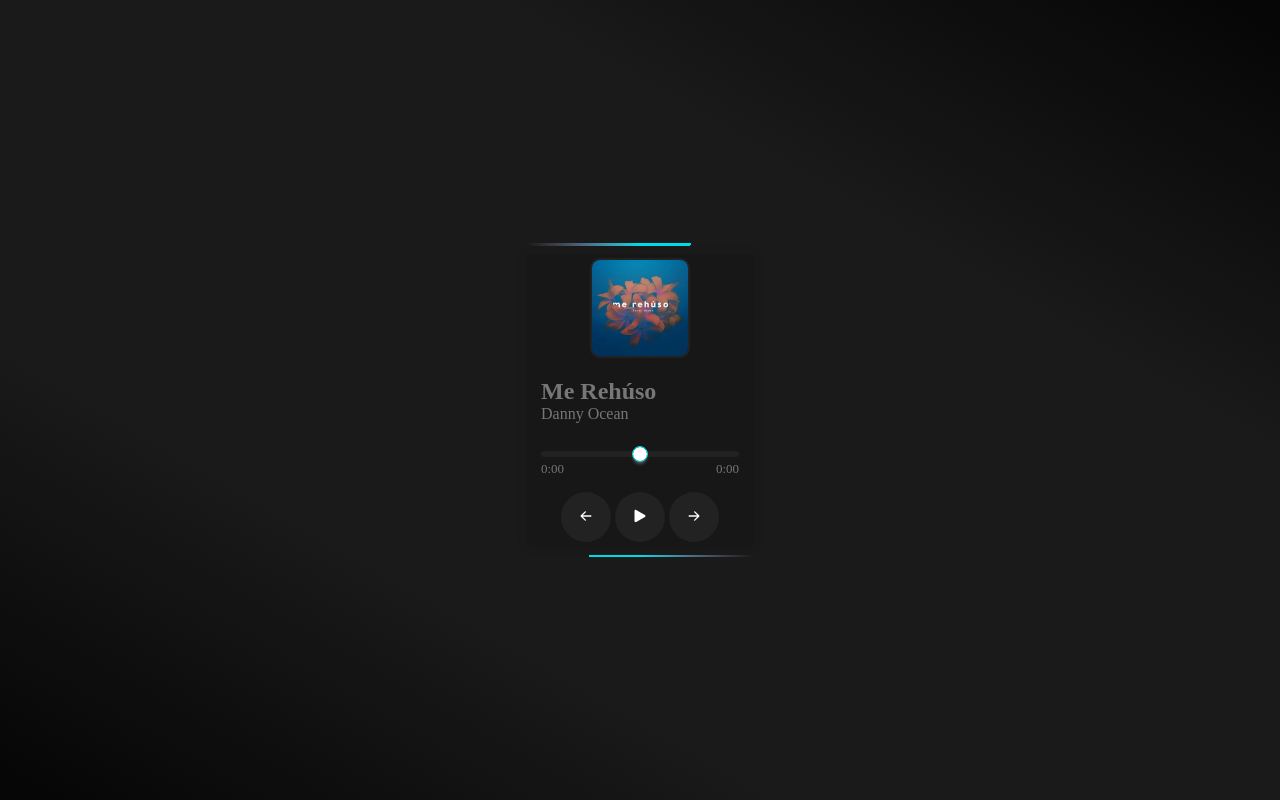
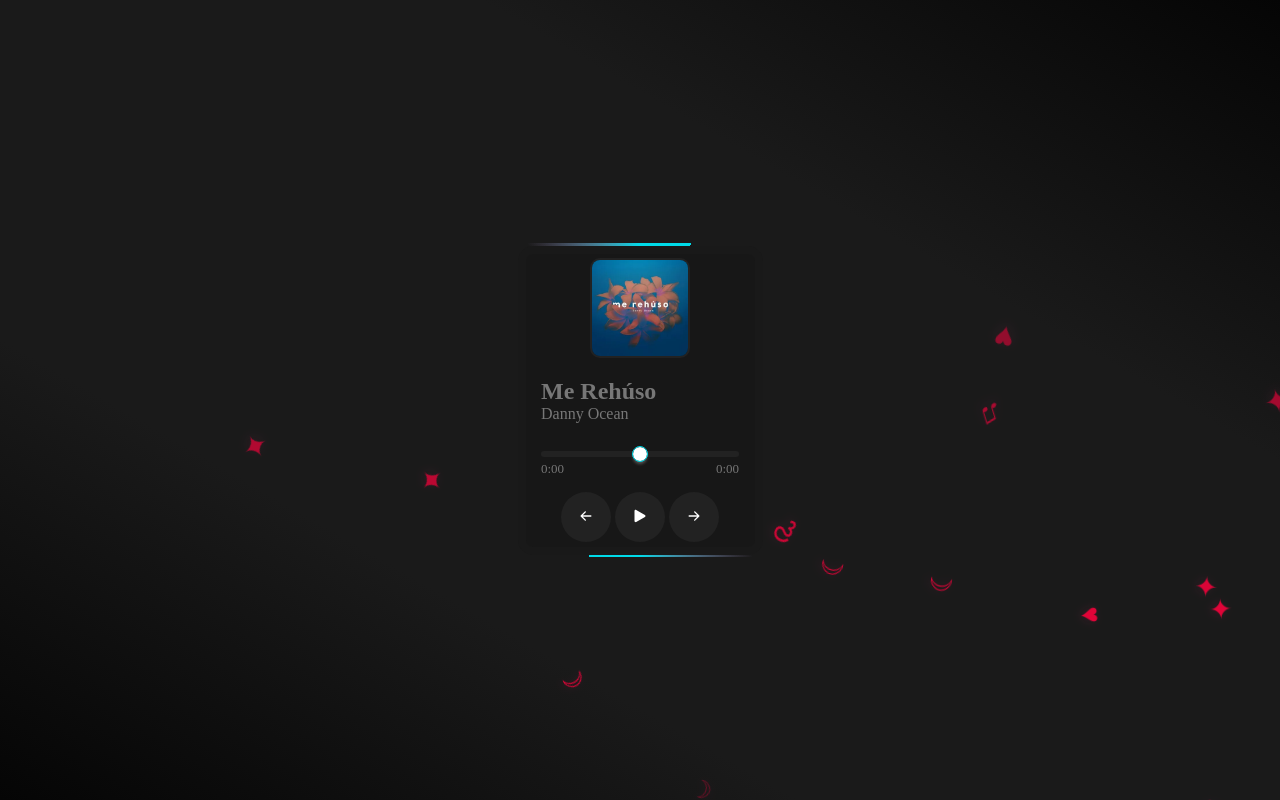
Before and after one commit to NPollito/music_player, a website: page src/pages/music-player.html in a window 1280 px wide. Drawn offline with Linux system fonts and the light colour scheme.

Commit message:
Agregar fondo animado para el reproductor

```diff
--- a/src/index.js
+++ b/src/index.js
@@ -10,6 +10,45 @@ const playBtn = document.getElementById('play');
 const nextBtn = document.getElementById('next')
 const prvBtn = document.getElementById('prev')
 
+// background
+const symbolsContainer = document.getElementById('symbols')
+
+const symbols = ['♥', '𝅘𝅥𝅮', '✦', 'ఌ', '☽', '♫'];
+// 𝓷𝓲𝓵𝓽𝓸𝓷
+const initialSymbolCount = 10;
+const symbolsntervalMs = 650;
+
+const getRandomNumber = (min, max) => min + Math.random() * (max - min);
+const getRandomArrayItem = (array) => array[Math.floor(Math.random() * array.length)];
+
+function createSymbols() {
+  if(!symbolsContainer) return
+
+  const symbol = document.createElement('SPAN')
+  symbol.className = 'symbol'
+  symbol.textContent = getRandomArrayItem(symbols)
+
+  symbol.style.left = `${getRandomNumber(0, 100)}vw`
+  symbol.style.animationDuration = `${getRandomNumber(6, 11)}s`;
+  symbol.style.animationDelay = `${getRandomNumber(0, 2)}s`;
+
+  // Elimina el elemento automáticamente cuando termina su animación CSS
+  symbol.addEventListener('animationend', () => symbol.remove(), { once: true });
+  symbolsContainer.appendChild(symbol)
+}
+
+function initAnimation() {
+  // Ráfaga inicial escalonada de simbolos
+  for (let i = 0; i < initialSymbolCount; i++) {
+    setTimeout(createSymbols, i * 350);
+  }
+
+  // Generación continua
+  setInterval(createSymbols, symbolsntervalMs);
+}
+initAnimation()
+
+// reproductor
 let playlist = [
   {
     url: "../assets/music/Danny Ocean - Me Rehúso.mp3",
@@ -186,27 +225,6 @@ function activateAnimation(isPlay) {
 
   container.style.animation = "none"
   container.classList.remove('add-animation')
-
-  // if(isPlay) {
-  //   document.getElementById('animation').remove()
-  //   return
-  // }
-
-  // const style = document.createElement('style')
-  // style.id = 'animation'
-
-  // const keyFrame = `
-  //   @keyframes animate {
-  //     0% {
-  //       --efect: 0deg
-  //     }
-  //     100% {
-  //       --efect: 360deg
-  //     }
-  //   }
-  // `
-  // style.textContent = keyFrame
-  // document.head.appendChild(style)
 }
 
 playBtn.addEventListener('click', tooglePlay);
--- a/src/pages/music-player.html
+++ b/src/pages/music-player.html
@@ -9,6 +9,7 @@
 </head>
 
 <body>
+  <div id="symbols"></div>
   <div class="container">
     <main>
       <section class="music-container">
--- a/style.css
+++ b/style.css
@@ -4,16 +4,51 @@
   margin: 0;
 }
 
+html {
+  scroll-behavior: smooth;
+}
+
 body {
-  background: linear-gradient(
-    30deg,
-    #050505 0%,
-    #1a1a1a 30%,
-    #1a1a1a 70%,
-    #050505 100%
-  );
+  background: linear-gradient(30deg,
+      #050505 0%,
+      #1a1a1a 30%,
+      #1a1a1a 70%,
+      #050505 100%);
 
   overflow: hidden;
+}
+
+#symbols {
+  position: fixed;
+  inset: 0;
+  pointer-events: none;
+  overflow: hidden;
+  z-index: 1;
+}
+
+.symbol {
+  position: absolute;
+  bottom: -50px;
+  color: #ff003c;
+  font-size: clamp(18px, 3vw, 34px);
+  animation: uploadSkull 8s linear forwards;
+  filter: drop-shadow(0 3px 5px rgba(180, 20, 80, .18));
+}
+
+@keyframes uploadSkull {
+  from {
+    transform: translateY(0) rotate(0deg) scale(.7);
+    opacity: 0;
+  }
+
+  12% {
+    opacity: 1;
+  }
+
+  to {
+    transform: translateY(-115vh) rotate(360deg) scale(1.2);
+    opacity: 0;
+  }
 }
 
 .container {
@@ -27,16 +62,17 @@ body {
   align-items: center;
 }
 
-.music-container{
+.music-container {
   position: relative;
   margin: auto;
   width: 250px;
   border-radius: 15px;
   background: repeating-conic-gradient(from var(--efect), #ff003c 0%,
-  #ff003c 5%, transparent 5%, transparent 40%, #ff003c 50%);
+      #ff003c 5%, transparent 5%, transparent 40%, #ff003c 50%);
   /* animation: animate 4s linear infinite; */
   z-index: 100;
 }
+
 .music-container::before,
 .music-container::after {
   content: '';
@@ -49,10 +85,11 @@ body {
   width: 100%;
   height: 100%;
   background: repeating-conic-gradient(from var(--efect), #00dbe9 0%,
-  #00dbe9 5%, transparent 5%, transparent 40%, #00dbe9 50%);
+      #00dbe9 5%, transparent 5%, transparent 40%, #00dbe9 50%);
   /* animation: animate 4s linear infinite; */
   /* animation-delay: -1s; */
 }
+
 .music-container::after {
   inset: 2.5px;
   background-color: #171717;
@@ -70,15 +107,18 @@ body {
   inherits: false;
   initial-value: 0deg;
 }
+
 @keyframes animate {
   0% {
     --efect: 0deg
   }
+
   100% {
     --efect: 360deg
   }
 }
-.music-container > div{
+
+.music-container>div {
   padding: 15px;
 }
 
@@ -116,6 +156,7 @@ body {
   border-radius: 4px;
   cursor: pointer;
 }
+
 .progress-container input::-webkit-slider-thumb {
   appearance: none;
   -webkit-appearance: none;
@@ -150,6 +191,7 @@ body {
   cursor: pointer;
   outline: none;
 }
+
 .container button:active {
   background: #444;
 }
```
